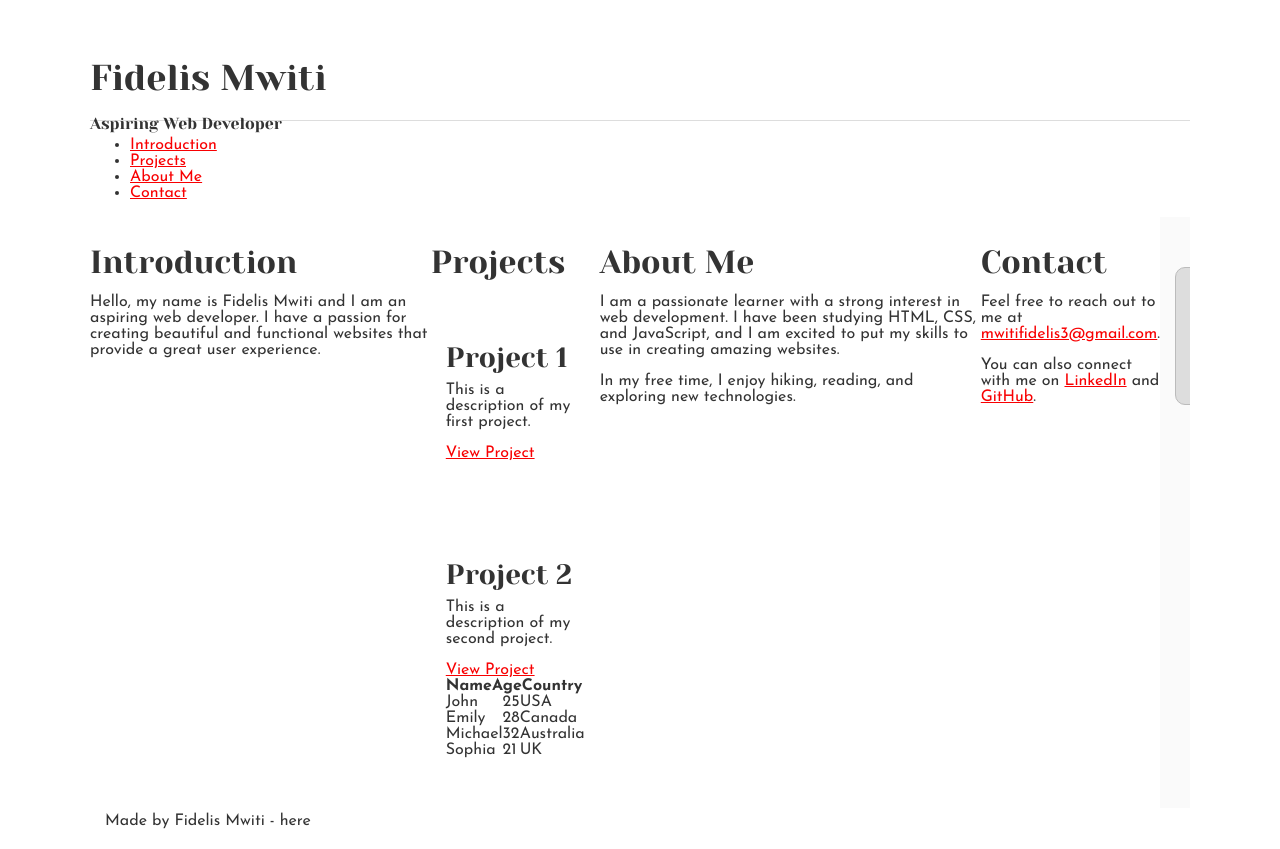
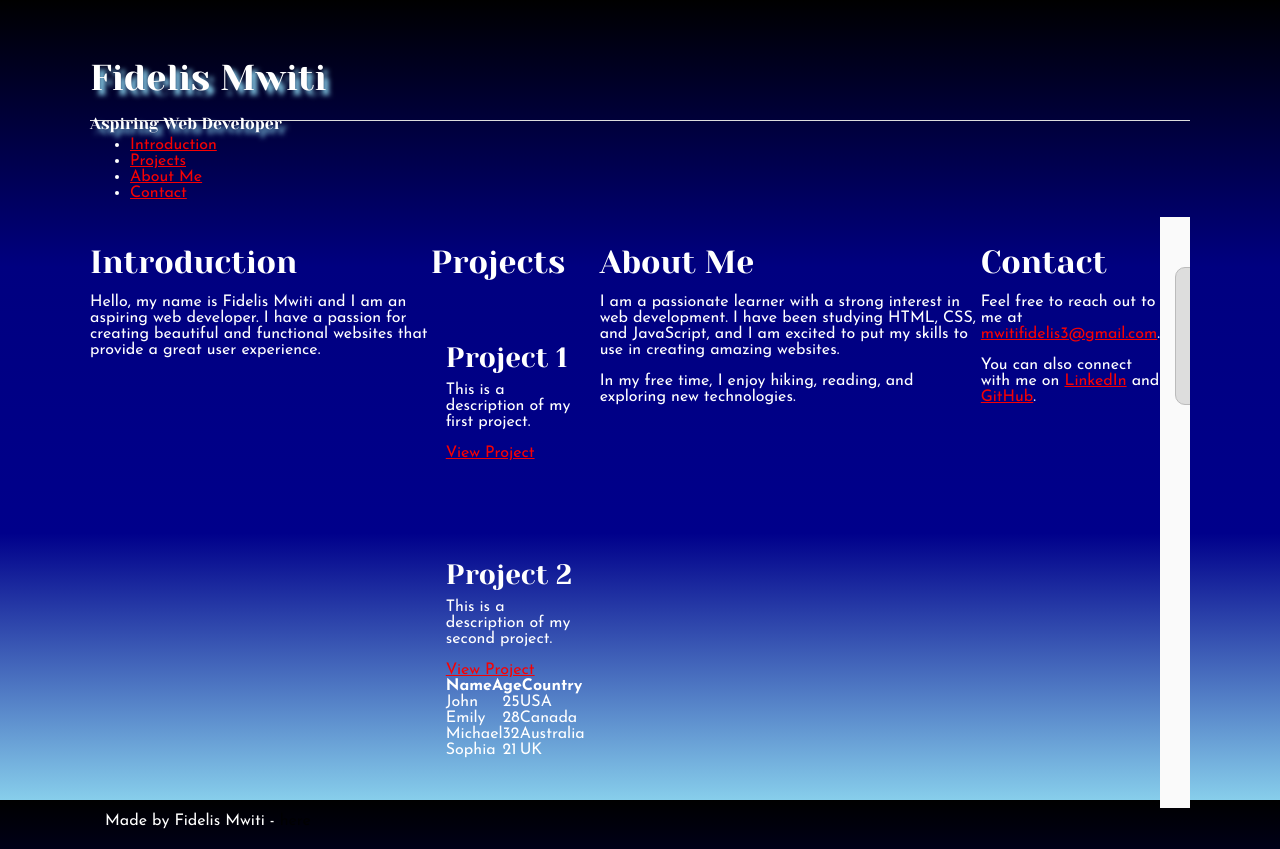
Before and after one commit to mwiti-fidelis/alx_html_css, a plain HTML site: page css_basic/index.html in a window 1280 px wide. Drawn offline with Linux system fonts and the light colour scheme.

Commit message:
Created stylesheet for designing of the website

```diff
--- a/css_basic/index.html
+++ b/css_basic/index.html
@@ -2,6 +2,7 @@
 <html lang="en">
 <head>
   <meta charset="UTF-8">
+  <meta name="viewport" content="width=device-width, initial-scale=1.0">
   <title>Fidelis Mwiti - Personal Portfolio</title>
   <link href="base.css" rel="stylesheet">
 <link href="styles.css" rel="stylesheet">
@@ -19,6 +20,7 @@
       <li><a href="#contact">Contact</a></li>
     </ul>
   </nav>
+  <div class="works_on_smartphone"></div>
   <main>
     <section id="introduction">
       <h2>Introduction</h2>
--- a/css_basic/styles.css
+++ b/css_basic/styles.css
@@ -10,6 +10,7 @@
 html, body {
 	height: 100%;
 	min-height: 100%;
+	background: linear-gradient(black, navy, darkblue, skyblue);
 }
 html, body, div, span, applet, object, iframe,
 h1, h2, h3, h4, h5, h6, p, blockquote, pre,
@@ -30,6 +31,12 @@ time, mark, audio, video {
 	font-size: 100%;
 	font: inherit;
 	vertical-align: baseline;
+	color: white;
+}
+header{
+	text-shadow: 5px 5px 5px skyblue;
+	border: ;
+
 }
 /* HTML5 display-role reset for older browsers */
 article, aside, details, figcaption, figure,
@@ -62,8 +69,7 @@ body {
 h1, h2, h3, h4, h5, h6, header {
 	font-family: 'Yeseva One', sans-serif;
 }
-article {
-}
+
 header {
 	border-bottom: 1px solid rgb(221,221,221);
 	transition: border-bottom-color 1s ease;
```
Also changed, not shown: 1 other file.
